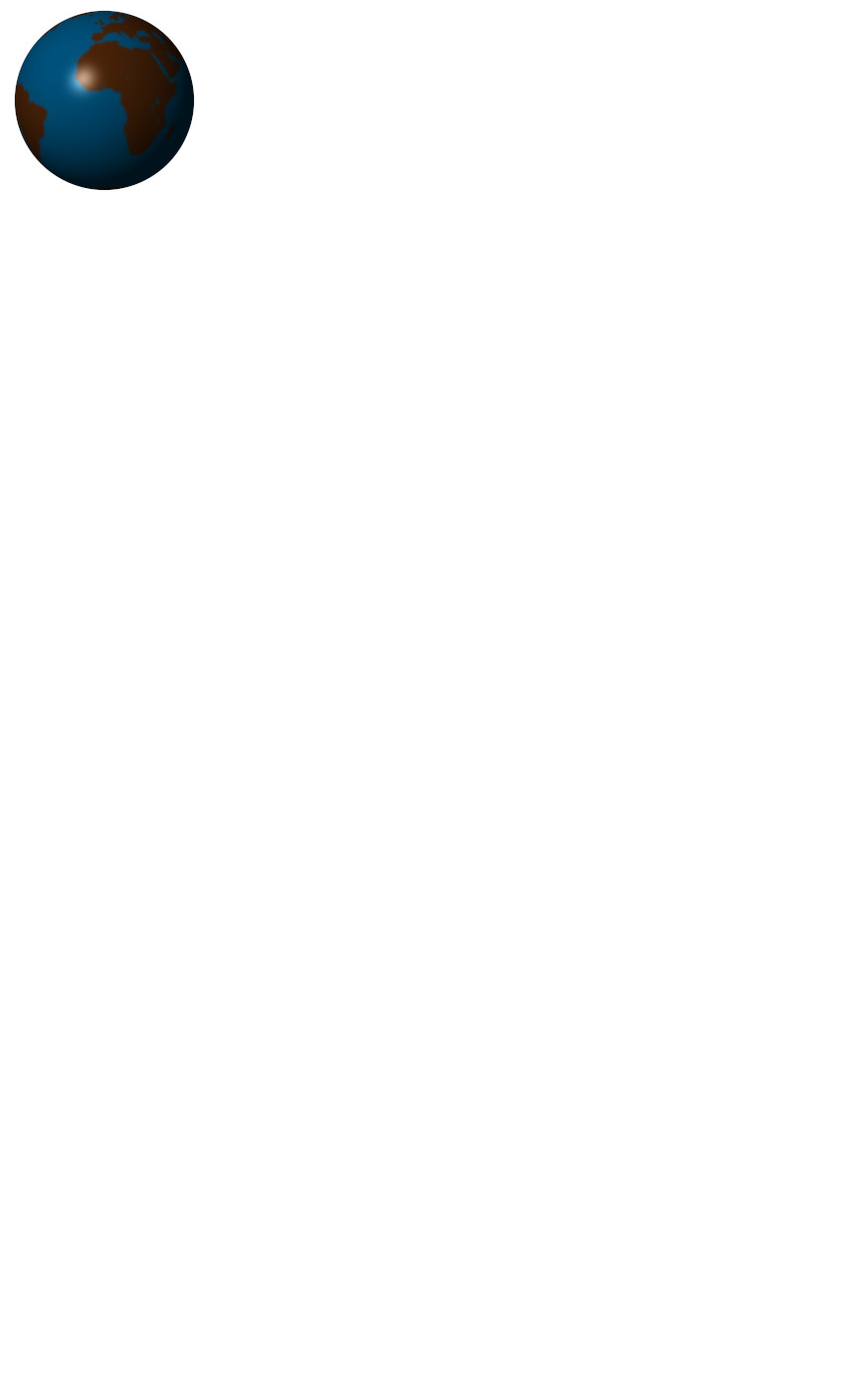
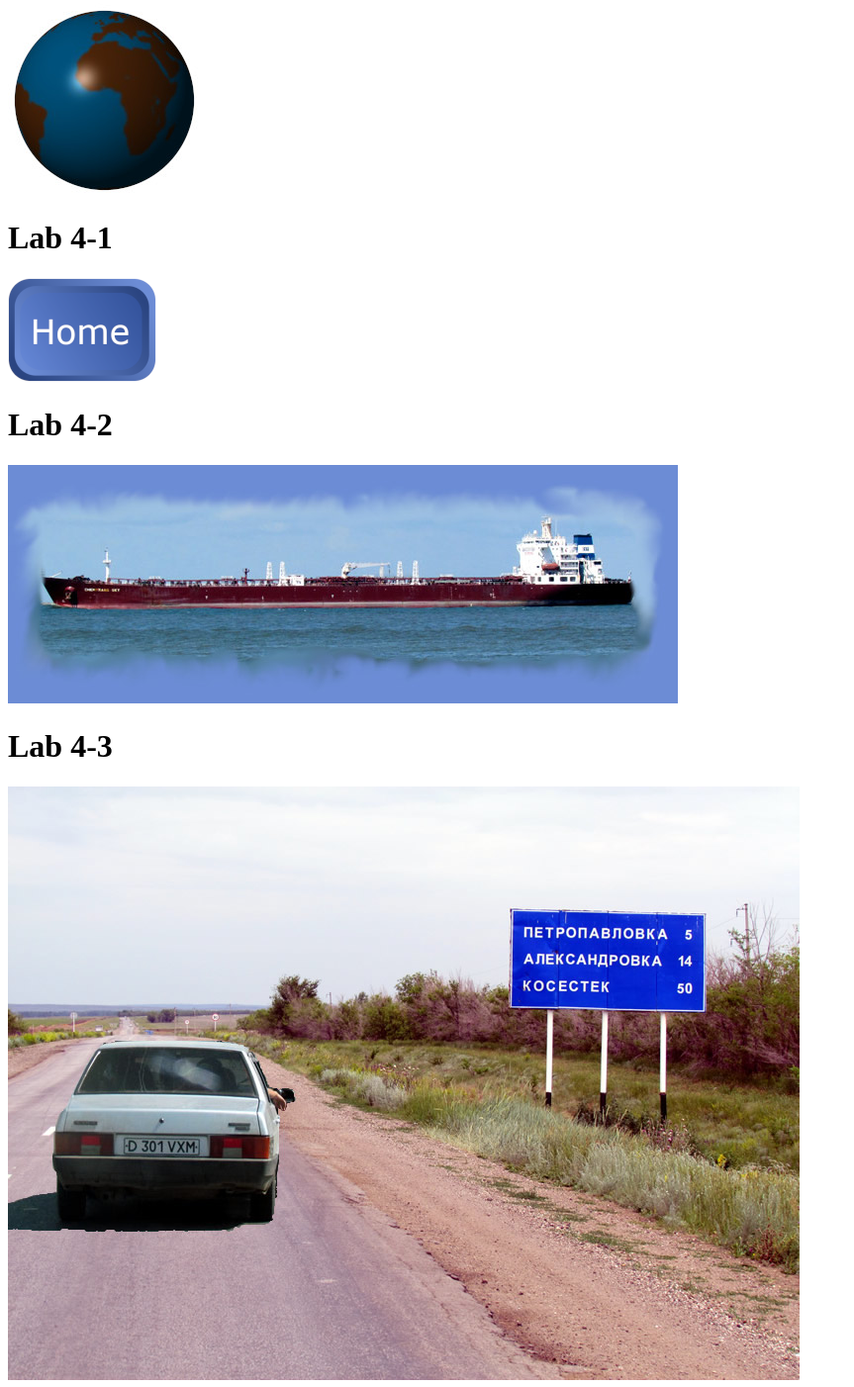
Before and after one commit to JoseMontiel5/JoseMontiel5.github.io, a plain HTML site: page index.html in a window 1280 px wide. Shown: the part 3744-5146 px from the top of the page at 99% size, without its empty margins (0-863 px from the left). Before the commit the page ends 3961 px from the top, so only its background shows below. Drawn offline with Linux system fonts and the light colour scheme.

Commit message:
Update index.html

```diff
--- a/index.html
+++ b/index.html
@@ -44,6 +44,18 @@
     <p>
         <img src="images/lab3-2a.jpg">
     </p>
+    <h1>Lab 4-1</h1>
+    <p>
+        <img src="images/lab4-1.png">
+    </p>
+    <h1>Lab 4-2</h1>
+    <p>
+        <img src="images/lab4-2.jpg">
+    </p>
+    <h1>Lab 4-3</h1>
+    <p>
+        <img src="images/lab4-3.jpg">
+    </p>
 </body>
 
 </html>
```
